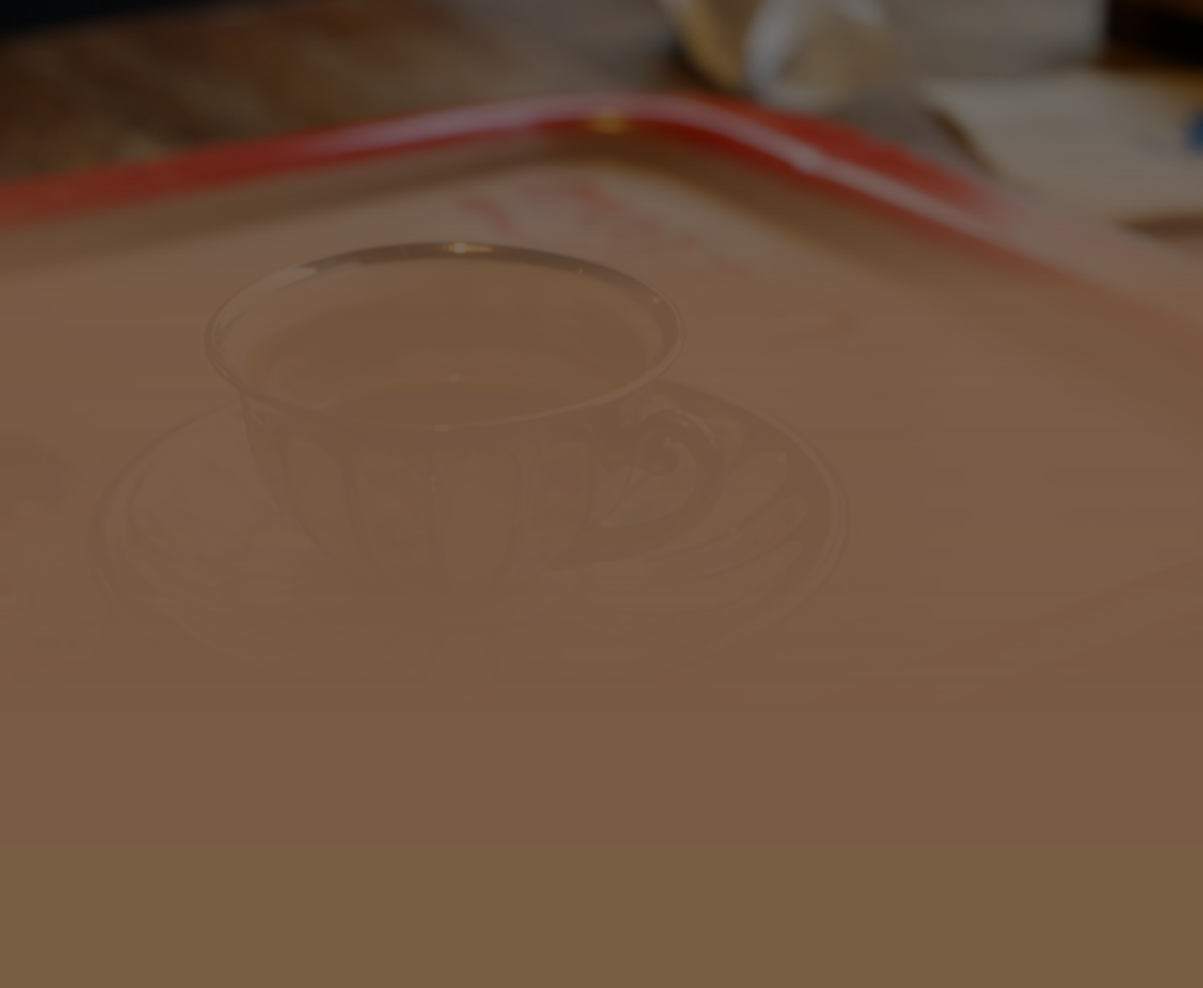
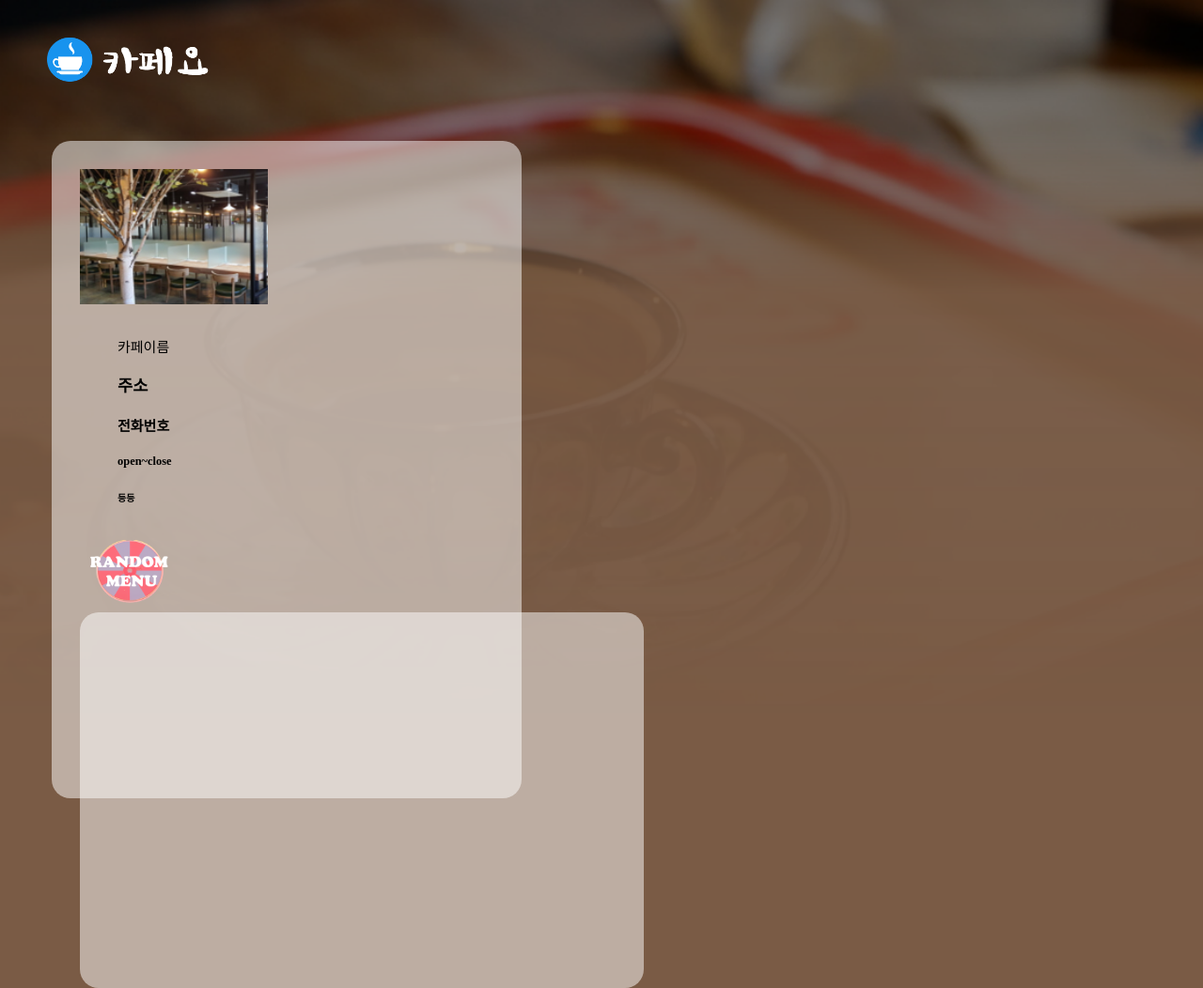
Before and after one commit to software-engineering-term-project/cafe-recommendation, a Django app: page /cafeyo/results/1/ in a window 1280 px wide. Shown: the whole page at 94% size. Before the commit the page ends 313 px from the top, so only its background shows below. Run offline with Django 3.2, Linux system fonts and the light colour scheme; tables that the repository leaves empty hold one stand-in row (values such as "Sample post"); some web fonts are replaced.

Commit message:
results수정

```diff
--- a/cafesite/cafeyo/static/cafeyo/styles_results.css
+++ b/cafesite/cafeyo/static/cafeyo/styles_results.css
@@ -20,3 +20,60 @@ body{
 	background-size: cover;
 	background-position: center center;
 }
+
+.logo img{
+
+  vertical-align: middle;
+
+  margin-top: 25px;
+  margin-left: 50px;
+  margin-bottom: 35px;
+}
+
+.container{
+
+
+  margin-right: auto;
+  margin-left: auto;
+
+}
+
+.cafe{
+  float: left;
+  background-color: rgba( 255, 255, 255, 0.5 );
+  width: 500px;
+  height:  700px;
+
+
+  margin-right: 25px;
+  margin-left: 55px;
+  margin-bottom: 50px;
+
+  padding: 30px;
+
+  text-align: left;
+  font-size: 15px;
+
+  border-radius: 20px;
+
+
+
+}
+
+.map{
+
+  float: left;
+
+  background-color: rgba( 255, 255, 255, 0.5 );
+  width: 600px;
+  height:  400px;
+
+  border-radius: 20px;
+
+}
+
+.info{
+	margin-left: 40px;
+	margin-top:30px;
+	margin-bottom:  30px;
+}
--- a/cafesite/cafeyo/templates/cafeyo/results.html
+++ b/cafesite/cafeyo/templates/cafeyo/results.html
@@ -10,5 +10,38 @@
       href="{% static 'cafeyo/styles_results.css' %}"
     />
   </head>
-  <div class="back"></div>
+
+  <body>
+    <div class="back">
+
+     <a href="{% url 'cafeyo:index' %}" class="logo">
+        <img src="{% static 'cafeyo/images/logo.png' %}" width="200">
+     </a>
+
+  <div class="container">
+    <div class="cafe">
+
+      <img src="{% static 'cafeyo/images/cafe.png' %}" width="200">
+
+      <div class="info">
+      <h7>카페이름</h7>
+      <h3>주소</h3>
+      <h4>전화번호</h4>
+      <h5>open~close</h5>
+      <h6>등등</h6>
+      </div>
+
+      <a href="#">
+        <img src="{% static 'cafeyo/images/random.png' %}" width="130" >
+      </a>
+
+    <div class="map">
+
+    </div>
+
+  </div>
+</div>
+   </div>
+
+  </body>
 </html>
```
